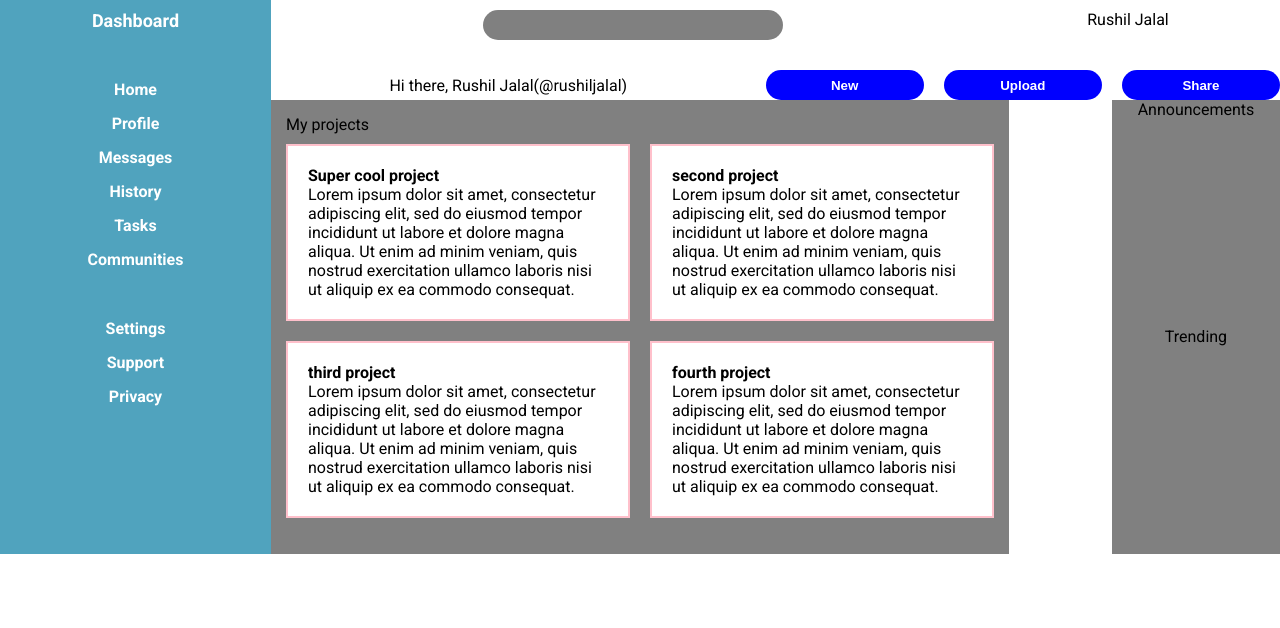
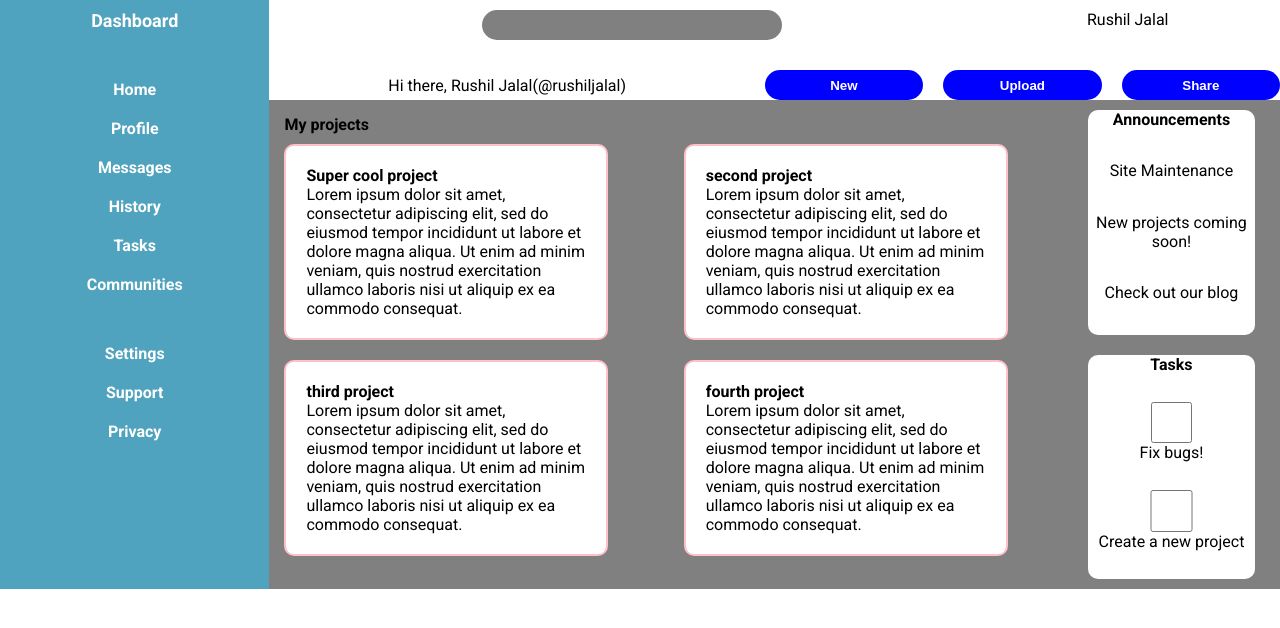
Before and after one commit to RushilJalal/admin_dashboard, a plain HTML site: page index.html in a window 1280 px wide. Drawn offline with Linux system fonts and the light colour scheme.

Commit message:
final layout

```diff
--- a/index.html
+++ b/index.html
@@ -24,7 +24,7 @@
                 <a href="#" class="profile">Profile</a>
                 <a href="#" class="messages">Messages</a>
                 <a href="#" class="history">History</a>
-                <a href="#" class="tasks">Tasks</a>
+                <a href="#" class="task">Tasks</a>
                 <a href="#" class="communities">Communities</a>
             </div>
             <br>
@@ -43,8 +43,9 @@
         </div>
 
 
+        <div class="content">
             <div class="projects">
-            <div>My projects</div>
+                <div class="title">My projects</div>
                 <div class="grid">
                     <div class="card">
                         <p class="title">Super cool project</p>
@@ -81,8 +82,24 @@
                 </div>
             </div>
             <div class="right">
-            <div class="announcements">Announcements</div>
-            <div class="trending">Trending</div>
+                <div class="announcements">
+                    <div class="card">
+                        <div class="title">Announcements</div>
+                        <div>Site Maintenance</div>
+                        <div>New projects coming soon!</div>
+                        <div>Check out our blog</div>
+                    </div>
+                </div>
+                <div class="tasks">
+                    <div class="card">
+                        <div class="title">Tasks</div>
+                        <input type="checkbox" id="task1">
+                        <label for="task1">Fix bugs!</label>
+                        <input type="checkbox" id="task2">
+                        <label for="task2">Create a new project</label>
+                    </div>
+                </div>
+            </div>
         </div>
     </div>
 
--- a/style.css
+++ b/style.css
@@ -23,7 +23,7 @@ body {
 .container {
     display: grid;
     grid-template-rows: auto auto 2fr;
-    grid-template-columns: 1fr 2fr 1fr;
+    grid-template-columns: 0.8fr 3fr;
     text-align: center;
     justify-content: center;
 }
@@ -89,17 +89,24 @@ body {
 .mid {
     grid-row: 2/3;
     display: grid;
-    gap: 15px;
+    gap: 20px;
 }
 
 .bottom {
     grid-row: 3/4;
     display: grid;
-    gap: 15px;
+    gap: 20px;
+}
+
+.content {
+    grid-column: 2/4;
+    display: grid;
+    grid-template-columns: 4fr 1fr;
+    background-color: gray;
 }
 
 .projects {
-    grid-column: 2/3;
+    grid-column: 1/2;
     padding: 15px;
     text-align: left;
 }
@@ -112,23 +119,28 @@ body {
 }
 
 .projects .card {
-    background-color: white;
     padding: 20px;
-    width: 300px;
+    width: 280px;
     border: 2px solid pink;
 }
 
 .announcements {
-    grid-column: 3/4;
+    grid-row: 1/2;
+    display: grid;
+    gap: 10px;
+    padding: 10px;
 }
 
-.trending {
-    grid-column: 3/4;
+.tasks {
+    grid-row: 2/3;
+    display: grid;
+    gap: 10px;
+    padding: 10px;
 }
 
 .projects,
 .announcements,
-.trending {
+.tasks {
     background-color: gray;
 }
 
@@ -138,4 +150,12 @@ body {
 
 .right {
     display: grid;
+    grid-template-rows: 1fr 1fr;
+    margin-right: 15px;
 }
+
+.card {
+    display: grid;
+    background-color: white;
+    border-radius: 10px;
+}
```
Lines whose indentation alone changed are shown as unchanged.
